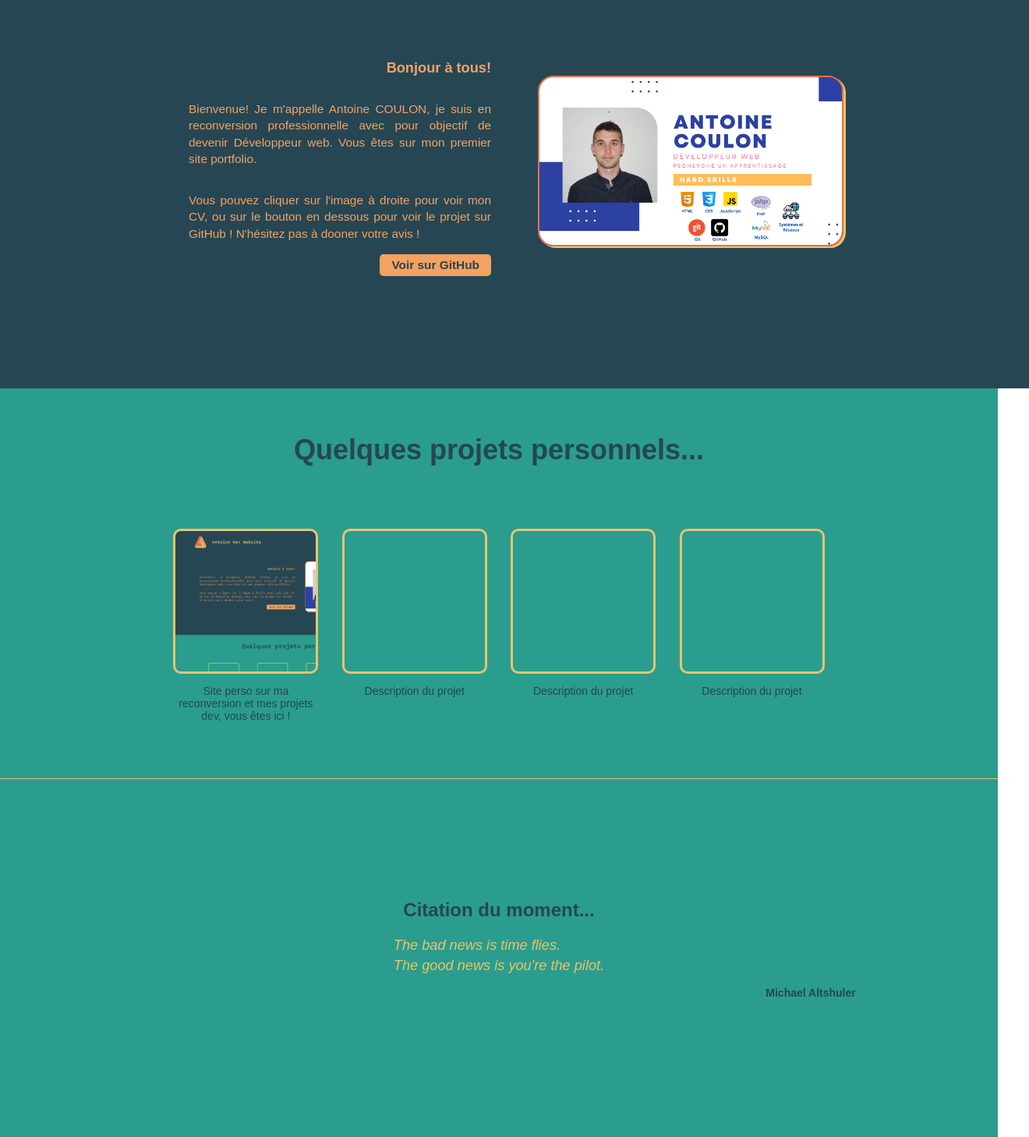
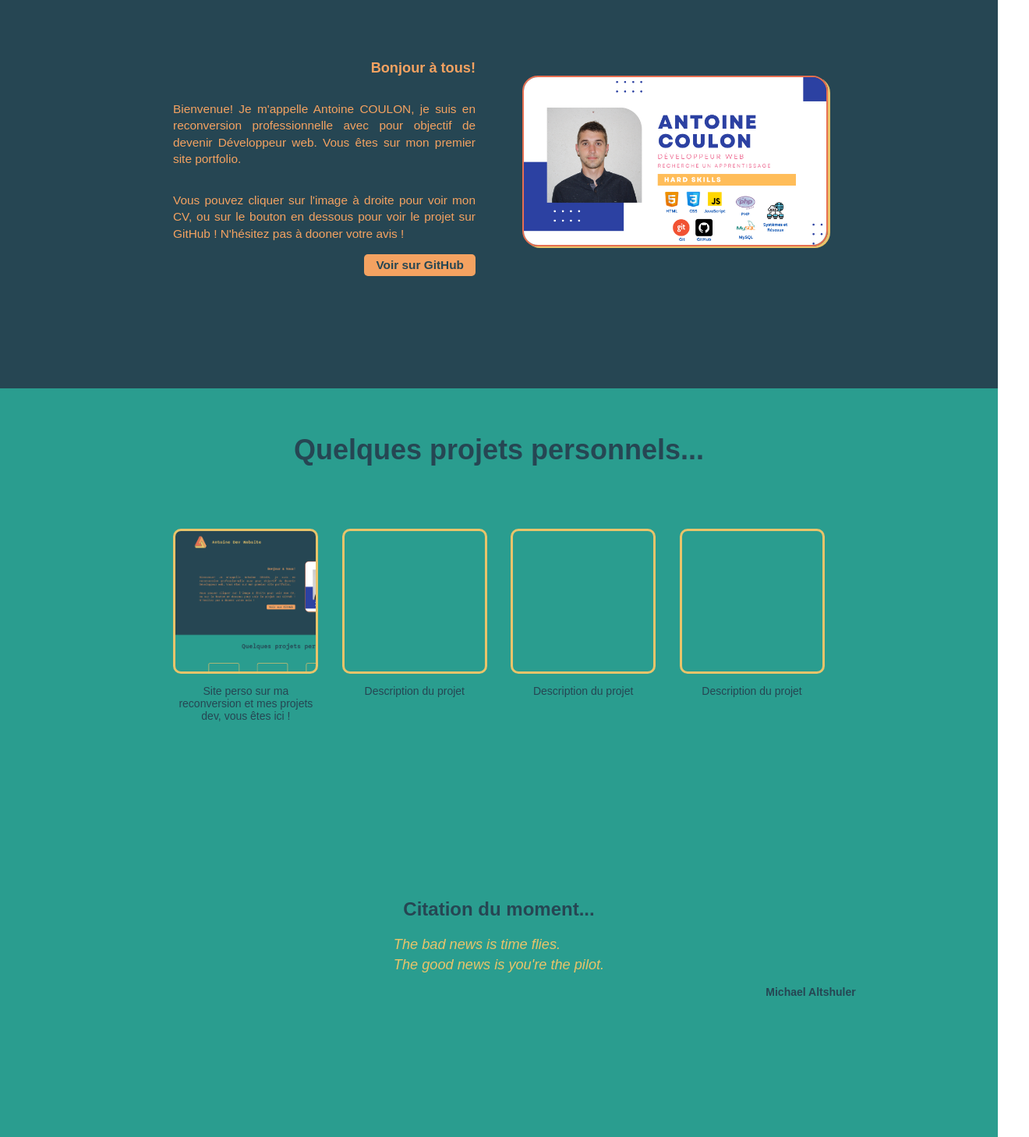
Before and after one commit to antoinecoulon/dev-website, a plain HTML site: page index.html in a window 1280 px wide. Shown: the part 142-1600 px from the top of the page at 78% size, 1320 px wide, since content can reach past the window. Drawn offline with Linux system fonts and the light colour scheme; a web font is replaced by a local one.

Commit message:
Fix header padding

```diff
--- a/styles.css
+++ b/styles.css
@@ -24,7 +24,7 @@ body {
     width: 100%;
     height: 600px;
     background-color: #264653;
-    padding: 20px;
+    padding: 20px 0;
 }
 /* HEADER LOGO + NAV */
 
@@ -128,6 +128,7 @@ body {
 /* SECTION PROJETS */
 .projects {
     height: 400px;
+    width: 100%;
     padding: 50px 0;
     background-color: var(--blue-light);
     display: flex;
@@ -183,7 +184,6 @@ body {
     display: flex;
     flex-direction: column;
     justify-content: center;
-    border-top: 1px solid var(--orange-light)
 }
 .quote h2 {
     font-size: 24px;
```
